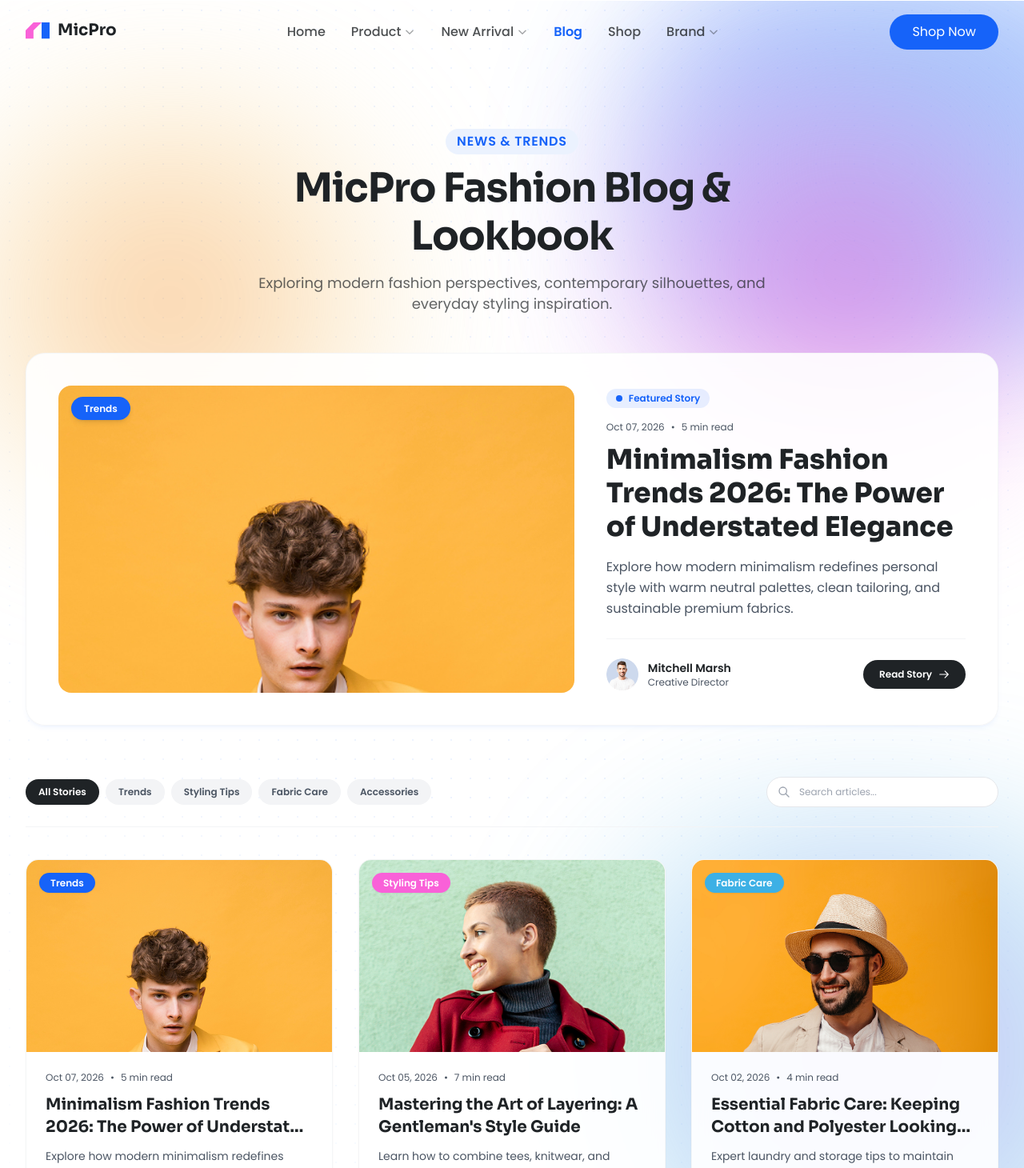
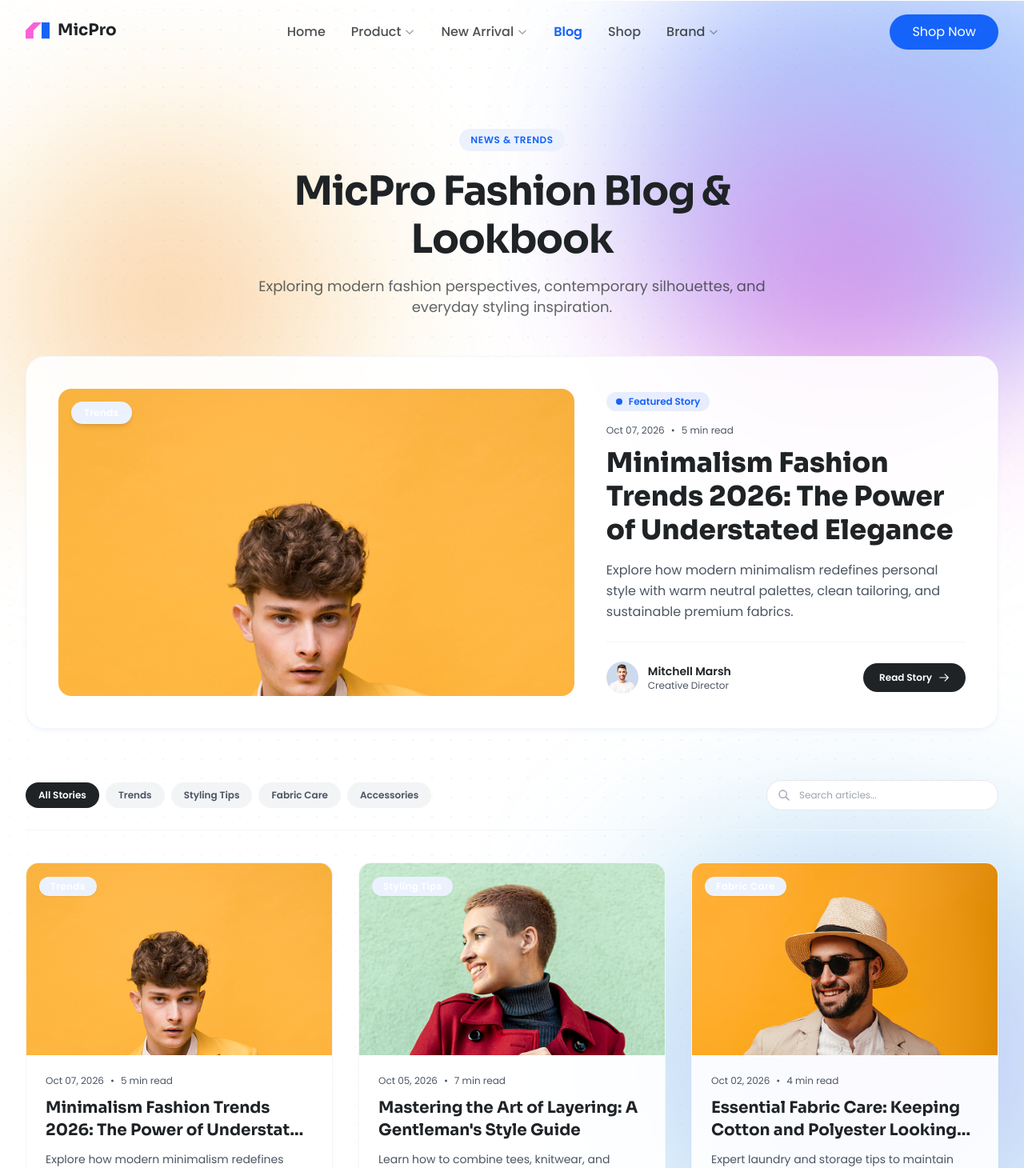
Before and after one commit to Huhhuu/Unique-Multipurpose-Website-Theme, a Next.js app: page /blog in a window 1280 px wide. Shown: the top 1460 px of the page at 80% size. Built offline with nearby package versions, Linux system fonts and the light colour scheme.

Commit message:
refactor: integrate Badge atom across SectionTitle and Blog components for 100% component utilization

```diff
--- a/components/blog/BlogCard.jsx
+++ b/components/blog/BlogCard.jsx
@@ -1,6 +1,7 @@
 import Link from 'next/link'
 import Image from 'next/image'
 import { motion } from 'framer-motion'
+import Badge from '@/components/atoms/Badge'
 
 export default function BlogCard({ post }) {
   if (!post) return null
@@ -20,12 +21,12 @@ export default function BlogCard({ post }) {
           className="object-cover object-top transition-transform duration-500 group-hover:scale-105"
         />
         <div className="absolute top-4 left-4 z-10">
-          <span
-            className="px-3.5 py-1 text-xs font-semibold rounded-full text-white shadow-sm backdrop-blur-md"
+          <Badge
+            className="text-white shadow-sm backdrop-blur-md px-3.5 py-1"
             style={{ backgroundColor: post.categoryColor || '#1663F9' }}
           >
             {post.category}
-          </span>
+          </Badge>
         </div>
       </Link>
 
--- a/components/blog/BlogFeatured.jsx
+++ b/components/blog/BlogFeatured.jsx
@@ -1,6 +1,7 @@
 import Link from 'next/link'
 import Image from 'next/image'
 import { motion } from 'framer-motion'
+import Badge from '@/components/atoms/Badge'
 
 export default function BlogFeatured({ post }) {
   if (!post) return null
@@ -23,12 +24,12 @@ export default function BlogFeatured({ post }) {
             className="object-cover object-top hover:scale-105 transition-transform duration-700"
           />
           <div className="absolute top-4 left-4 z-10">
-            <span
-              className="px-4 py-1.5 text-xs font-semibold rounded-full text-white shadow-md backdrop-blur-md"
+            <Badge
+              className="px-4 py-1.5 text-white shadow-md backdrop-blur-md"
               style={{ backgroundColor: post.categoryColor || '#1663F9' }}
             >
               {post.category}
-            </span>
+            </Badge>
           </div>
         </div>
 
--- a/components/common/SectionTitle.jsx
+++ b/components/common/SectionTitle.jsx
@@ -1,3 +1,5 @@
+import Badge from '@/components/atoms/Badge'
+
 export default function SectionTitle({
   subtitle,
   title,
@@ -8,9 +10,9 @@ export default function SectionTitle({
   return (
     <div className={`mb-12 ${centered ? 'text-center max-w-2xl mx-auto' : 'max-w-xl'} ${className}`}>
       {subtitle && (
-        <span className="font-sans text-sub3 font-semibold uppercase tracking-wider text-primary bg-primary-light px-3.5 py-1.5 rounded-full inline-block">
+        <Badge variant="primary" className="uppercase tracking-wider font-sans text-sub3 px-3.5 py-1.5 mb-2">
           {subtitle}
-        </span>
+        </Badge>
       )}
       {title && (
         <h2 className="mt-3 font-heading text-h4 sm:text-h3 lg:text-h2 font-bold text-dark tracking-tight">
```
